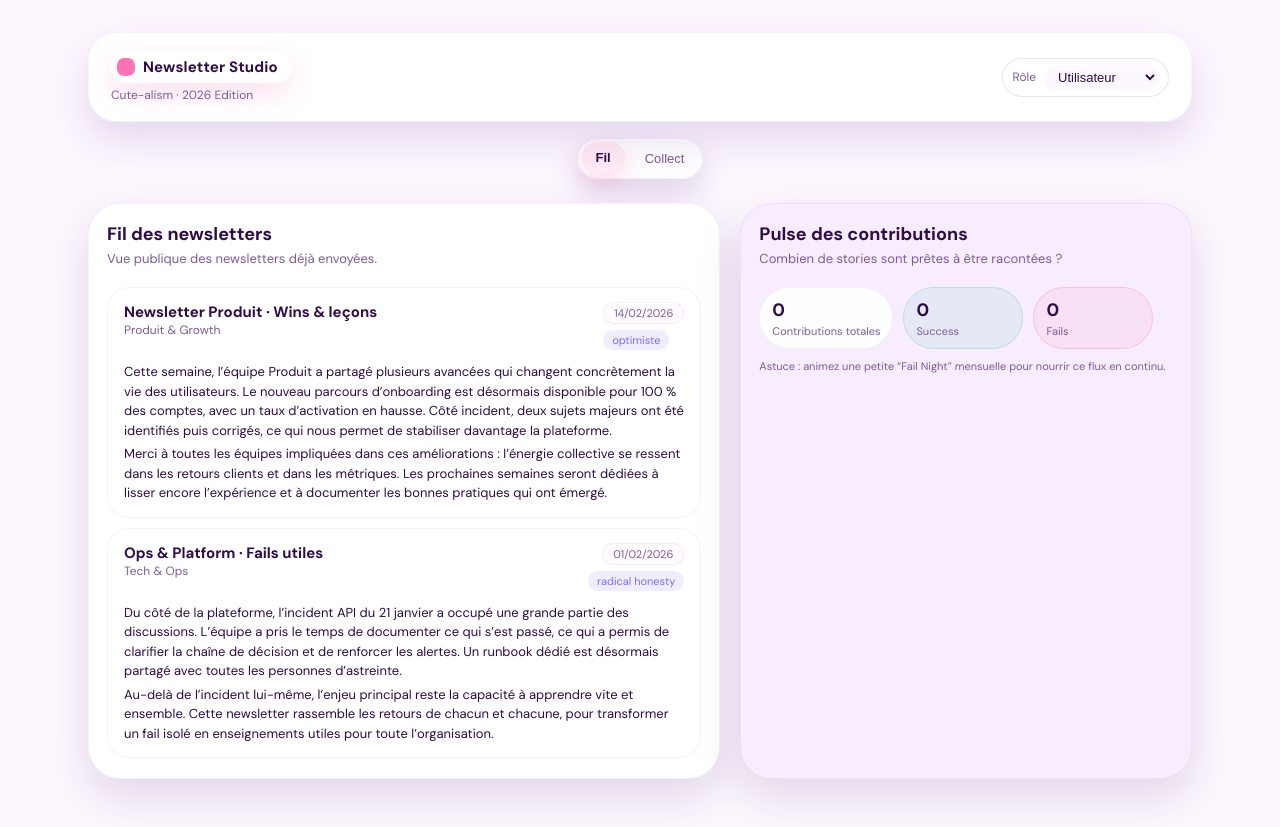
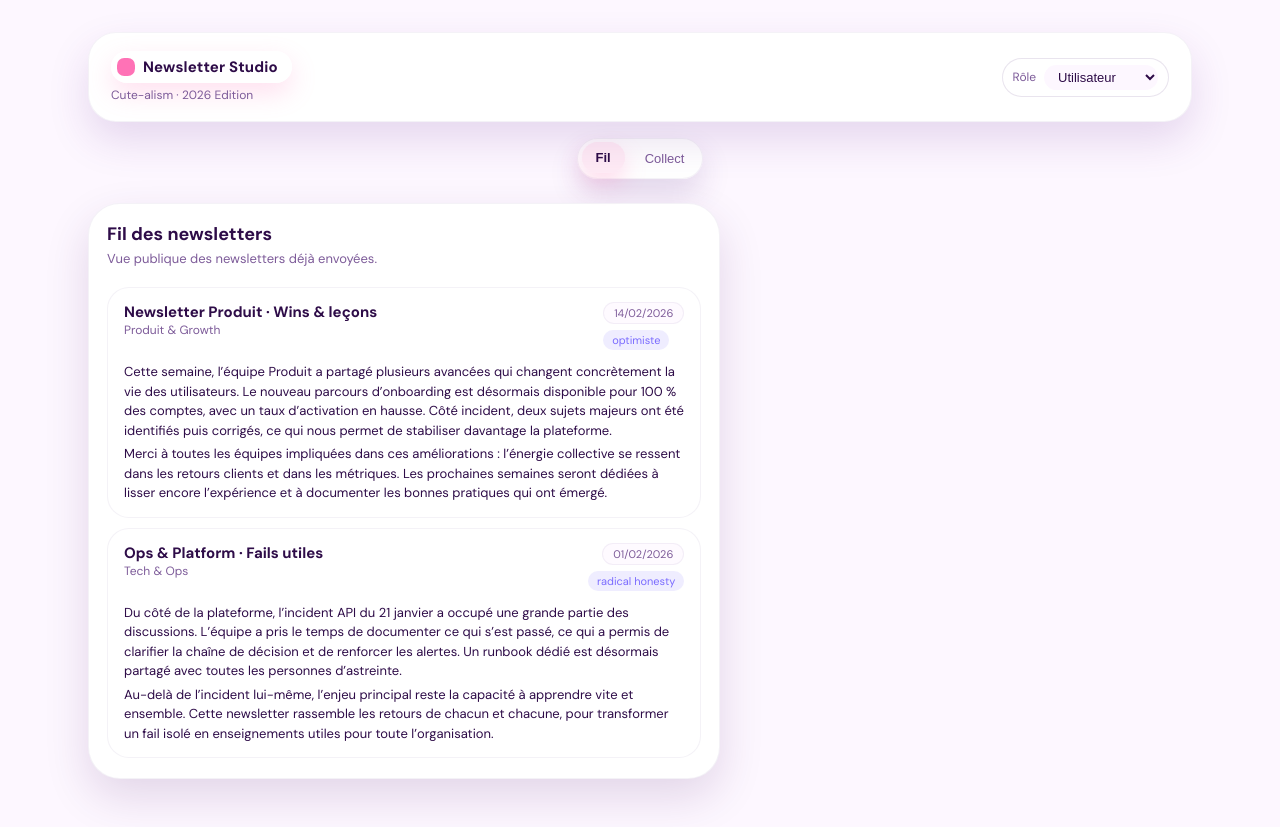
Before and after one commit to agentdouble/Newsletter, a React (Vite) app in the folder frontend/: page / in a window 1280 px wide. Built offline with nearby package versions, Linux system fonts and the light colour scheme.

Commit message:
chore(frontend): remove contributions pulse from feed

```diff
--- a/frontend/src/App.jsx
+++ b/frontend/src/App.jsx
@@ -214,9 +214,7 @@ function App() {
       </nav>
 
       <main className="app-main">
-        {currentTab.id === 'feed' && (
-          <FeedTab newsletters={newsletters} contributions={contributions} />
-        )}
+        {currentTab.id === 'feed' && <FeedTab newsletters={newsletters} />}
         {currentTab.id === 'collect' && (
           <CollectTab onCreate={handleCreateContribution} />
         )}
@@ -240,7 +238,7 @@ function App() {
   );
 }
 
-function FeedTab({ newsletters, contributions }) {
+function FeedTab({ newsletters }) {
   return (
     <section className="panel-grid">
       <article className="panel-card">
@@ -275,37 +273,6 @@ function FeedTab({ newsletters, contributions }) {
               </div>
             </article>
           ))}
-        </div>
-      </article>
-
-      <article className="panel-card panel-card--accent">
-        <header className="panel-header">
-          <h2>Pulse des contributions</h2>
-          <p className="panel-subtitle">
-            Combien de stories sont prêtes à être racontées ?
-          </p>
-        </header>
-        <div className="panel-body">
-          <div className="metric-row">
-            <MetricBubble
-              label="Contributions totales"
-              value={contributions.length}
-            />
-            <MetricBubble
-              label="Success"
-              value={contributions.filter((c) => c.type === 'success').length}
-              tone="success"
-            />
-            <MetricBubble
-              label="Fails"
-              value={contributions.filter((c) => c.type === 'fail').length}
-              tone="fail"
-            />
-          </div>
-          <p className="metric-footnote">
-            Astuce : animez une petite “Fail Night” mensuelle pour nourrir ce
-            flux en continu.
-          </p>
         </div>
       </article>
     </section>
@@ -694,20 +661,4 @@ function AdminTab({ users, groups, onAddUser, onToggleGroupPermission }) {
   );
 }
 
-function MetricBubble({ label, value, tone }) {
-  const toneClass =
-    tone === 'success'
-      ? 'metric-bubble metric-bubble--success'
-      : tone === 'fail'
-      ? 'metric-bubble metric-bubble--fail'
-      : 'metric-bubble';
-
-  return (
-    <div className={toneClass}>
-      <span className="metric-value">{value}</span>
-      <span className="metric-label">{label}</span>
-    </div>
-  );
-}
-
 export default App;
```
